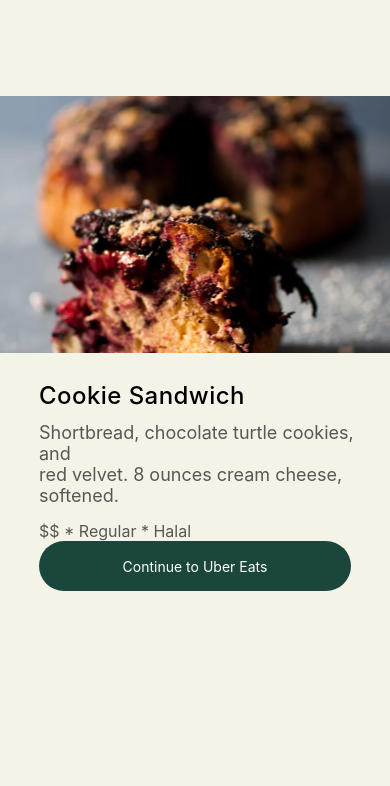
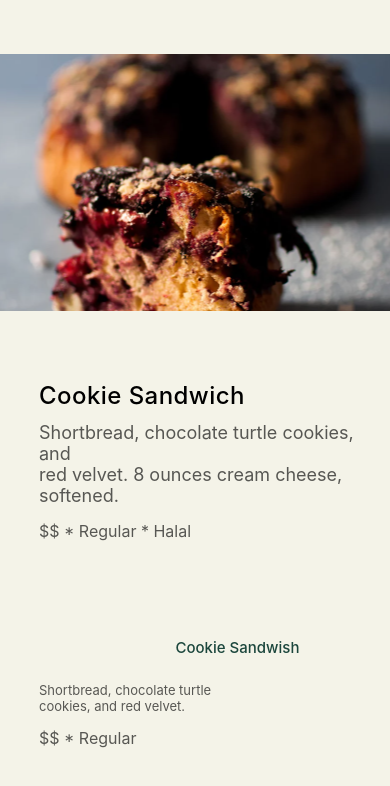
Before and after one commit to wisdomekpotu/savour-it, a React Native app: screen /OrderDetails in a window 390 px wide. Shown: the top 786 px of the page. Built offline with nearby package versions, Linux system fonts and the light colour scheme.

Commit message:
FIX🛠: changed splash screen to new design

```diff
--- a/app.json
+++ b/app.json
@@ -12,7 +12,7 @@
     "splash": {
       "image": "./assets/splash.png",
       "resizeMode": "contain",
-      "backgroundColor": "#DA0091"
+      "backgroundColor": "#1B463C"
     },
     "updates": {
       "fallbackToCacheTimeout": 0
--- a/package.json
+++ b/package.json
@@ -22,6 +22,7 @@
     "react": "18.2.0",
     "react-native": "0.70.6",
     "react-native-gesture-handler": "~2.8.0",
+    "react-native-onboarding-swiper": "^1.2.0",
     "react-native-responsive-fontsize": "^0.5.1",
     "react-native-responsive-screen": "^1.4.2",
     "react-native-safe-area-context": "4.4.1",
--- a/screens/MealOptions.js
+++ b/screens/MealOptions.js
@@ -54,6 +54,7 @@ export default function MealOptions({ navigation }) {
               position: 'absolute',
               height: 24,
               paddingLeft: config.deviceWidth * 0.1,
+
               fontWeight: '500',
               top: 220,
               fontSize: 17,
@@ -84,6 +85,7 @@ export default function MealOptions({ navigation }) {
           style={{
             position: 'absolute',
             marginLeft: config.deviceWidth * 0.1,
+
             top: 26,
             bottom: 34.4,
           }}
--- a/screens/OrderDetails.js
+++ b/screens/OrderDetails.js
@@ -5,14 +5,14 @@ import {
   StyleSheet,
   Text,
   View,
+  ScrollView,
 } from 'react-native';
 import React from 'react';
 import config from '../config';
-import { ScrollView } from 'react-native-gesture-handler';
 
 export default function FancyHaving({ navigation }) {
   return (
-    <View
+    <ScrollView
       style={{
         flex: 1,
         alignContent: 'center',
@@ -27,7 +27,7 @@ export default function FancyHaving({ navigation }) {
           style={{
             position: 'absolute',
             width: '100%',
-            marginTop: config.deviceHeight / 12,
+            marginTop: config.deviceHeight / 30,
             top: 26,
             bottom: 34.4,
           }}
@@ -72,6 +72,41 @@ export default function FancyHaving({ navigation }) {
           </Text>
         </View>
       </Pressable>
+      <Pressable onPress={() => navigation.navigate('Budget')}>
+        <Text
+          style={{
+            position: 'absolute',
+            marginLeft: config.deviceWidth * 0.45,
+            marginTop: config.deviceHeight / 9,
+            fontWeight: '500',
+            fontSize: 15,
+            lineHeight: 26,
+            color: '#1B463C',
+          }}
+        >
+          Cookie Sandwish
+        </Text>
+        <Text
+          style={{
+            marginTop: config.deviceHeight / 6,
+            marginLeft: config.deviceWidth * 0.1,
+            opacity: 0.64,
+            fontSize: 13,
+          }}
+        >
+          Shortbread, chocolate turtle {'\n'}cookies, and red velvet.
+        </Text>
+        <Text
+          style={{
+            marginTop: config.deviceHeight / 60,
+            opacity: 0.64,
+            marginLeft: config.deviceWidth * 0.1,
+            fontSize: 16,
+          }}
+        >
+          $$ * Regular
+        </Text>
+      </Pressable>
       <View
         style={{
           alignItems: 'center',
@@ -87,12 +122,13 @@ export default function FancyHaving({ navigation }) {
             height: 50,
             justifyContent: 'center',
             borderRadius: 25,
+            marginTop: config.deviceHeight / 4,
           }}
         >
           <Text style={{ color: '#FFFFFF' }}>Continue to Uber Eats</Text>
         </Pressable>
       </View>
-    </View>
+    </ScrollView>
   );
 }
 
```
Also changed, not shown: assets/splash.png, 1 other file (tests, documents, lock files or other folders).
